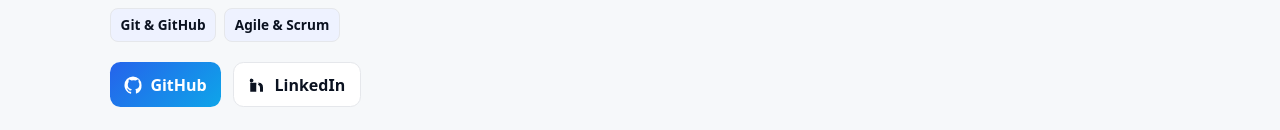
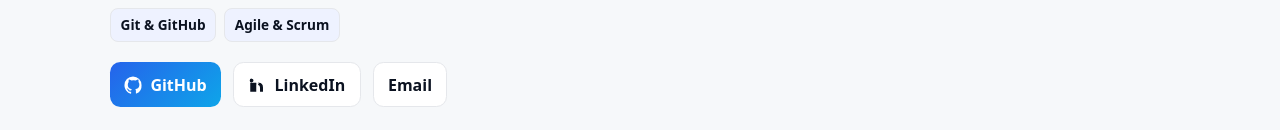
Before and after one commit to Jolaboy/my-portfolio-app, a Next.js app: page / in a window 1280 px wide. Shown: the part 670-800 px from the top of the page. Built offline with nearby package versions, Linux system fonts and the light colour scheme; no server answers.

Commit message:
Add ESLint config and email CTA

```diff
--- a/src/components/FullStackPortfolio.tsx
+++ b/src/components/FullStackPortfolio.tsx
@@ -348,6 +348,11 @@ I’m always open to collaborating on cloud projects, scalable app development,
               <a className="btn btn-outline btn" href={linkedinUrl} target="_blank" rel="noreferrer">
                 <LinkedInIcon /> LinkedIn
               </a>
+              {email && (
+                <a className="btn btn-outline btn" href={`mailto:${email}`}>
+                  Email
+                </a>
+              )}
               {resumeUrl && resumeUrl !== '#' && (
                 <a className="btn btn-outline btn" href={resumeUrl} target="_blank" rel="noreferrer">
                   Download CV
```
Also changed, not shown: .eslintrc.json (added).
